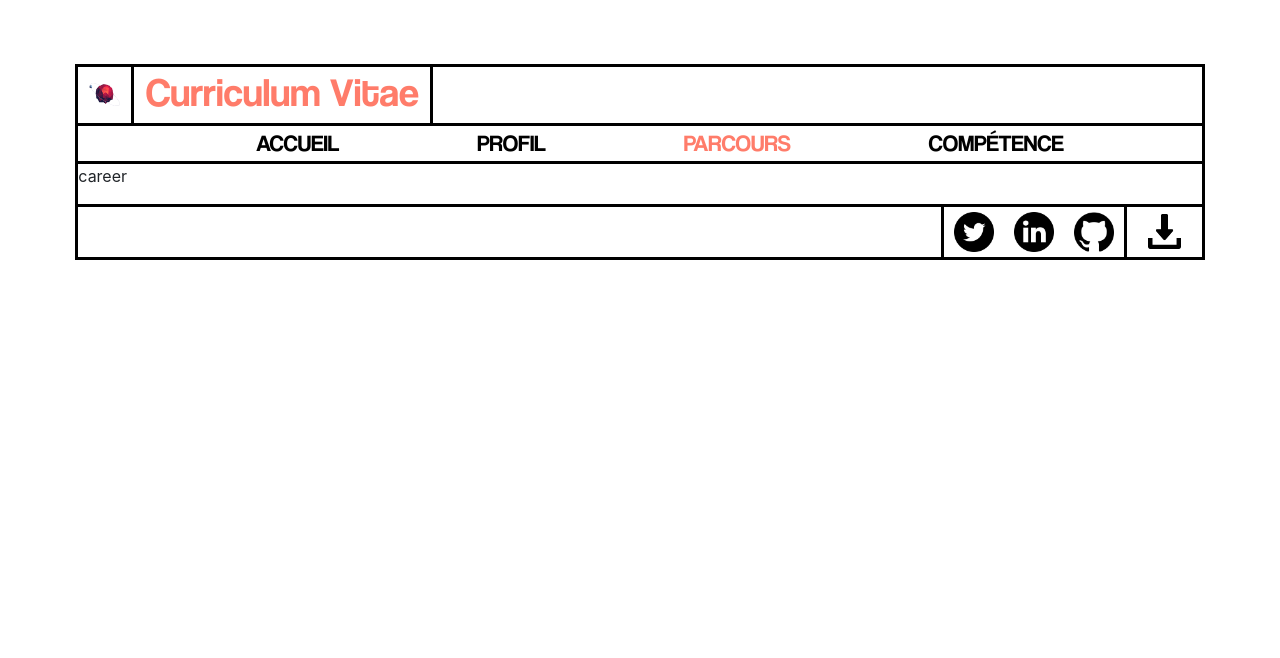
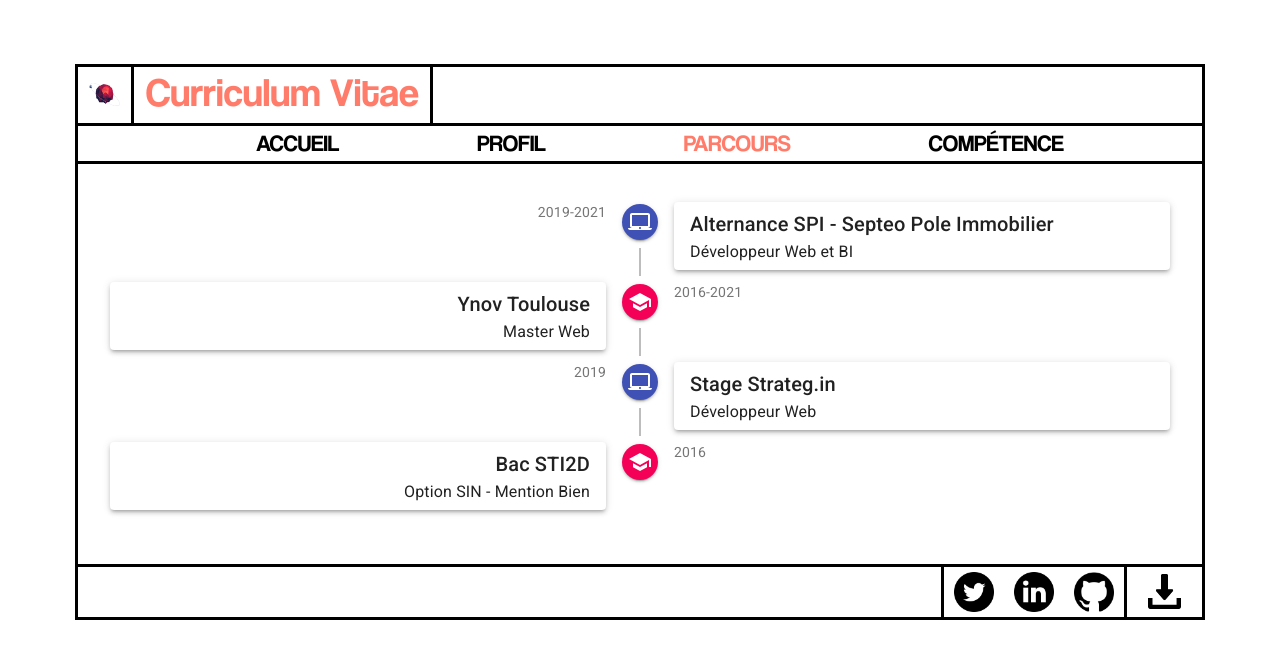
Before and after one commit to AlexFenoul/cv-react, a React (Create React App) app: page /parcours in a window 1280 px wide. Shown: the top 658 px of the page. Built offline with nearby package versions, Linux system fonts and the light colour scheme.

Commit message:
Career Done

```diff
--- a/package.json
+++ b/package.json
@@ -4,6 +4,8 @@
   "private": true,
   "dependencies": {
     "@material-ui/core": "^4.11.0",
+    "@material-ui/icons": "^4.9.1",
+    "@material-ui/lab": "^4.0.0-alpha.56",
     "@reduxjs/toolkit": "^1.1.0",
     "@testing-library/jest-dom": "^4.2.4",
     "@testing-library/react": "^9.3.2",
--- a/public/index.html
+++ b/public/index.html
@@ -24,6 +24,8 @@
       work correctly both with client-side routing and a non-root public URL.
       Learn how to configure a non-root public URL by running `npm run build`.
     -->
+    <link rel="stylesheet" href="https://fonts.googleapis.com/css?family=Roboto:300,400,500,700&display=swap" />
+    <link rel="stylesheet" href="https://fonts.googleapis.com/icon?family=Material+Icons" />
 
     <title>CV - Fenoul Alexandre</title>
   </head>
--- a/src/features/career/Career.js
+++ b/src/features/career/Career.js
@@ -1,13 +1,119 @@
-import React, { useState } from 'react';
+import React from 'react';
+import { makeStyles } from '@material-ui/core/styles';
+import Timeline from '@material-ui/lab/Timeline';
+import TimelineItem from '@material-ui/lab/TimelineItem';
+import TimelineSeparator from '@material-ui/lab/TimelineSeparator';
+import TimelineConnector from '@material-ui/lab/TimelineConnector';
+import TimelineContent from '@material-ui/lab/TimelineContent';
+import TimelineOppositeContent from '@material-ui/lab/TimelineOppositeContent';
+import TimelineDot from '@material-ui/lab/TimelineDot';
+import LaptopMacIcon from '@material-ui/icons/LaptopMac';
+import SchoolIcon from '@material-ui/icons/School';
+import Paper from '@material-ui/core/Paper';
+import Typography from '@material-ui/core/Typography';
 import { } from 'react-redux';
 import { } from './careerSlice.js';
 import styles from './Career.module.css';
 
+const useStyles = makeStyles((theme) => ({
+  paper: {
+    padding: '6px 16px',
+  },
+  secondaryTail: {
+    backgroundColor: theme.palette.secondary.main,
+  },
+}));
+
 export function Career() {
+  const classes = useStyles();
 
   return (
-    <div>
-      <p>career</p>
+    <div className={styles.career}>
+    <Timeline align="alternate">
+      <TimelineItem>
+        <TimelineOppositeContent>
+          <Typography variant="body2" color="textSecondary">
+            2019-2021
+          </Typography>
+        </TimelineOppositeContent>
+        <TimelineSeparator>
+          <TimelineDot color="primary">
+            <LaptopMacIcon />
+          </TimelineDot>
+          <TimelineConnector />
+        </TimelineSeparator>
+        <TimelineContent>
+          <Paper elevation={3} className={classes.paper}>
+            <Typography variant="h6" component="h1">
+              Alternance SPI - Septeo Pole Immobilier
+            </Typography>
+            <Typography>Développeur Web et BI </Typography>
+          </Paper>
+        </TimelineContent>
+      </TimelineItem>
+      <TimelineItem>
+        <TimelineOppositeContent>
+          <Typography variant="body2" color="textSecondary">
+            2016-2021
+          </Typography>
+        </TimelineOppositeContent>
+        <TimelineSeparator>
+          <TimelineDot color="secondary">
+            <SchoolIcon />
+          </TimelineDot>
+          <TimelineConnector />
+        </TimelineSeparator>
+        <TimelineContent>
+          <Paper elevation={3} className={classes.paper}>
+            <Typography variant="h6" component="h1">
+              Ynov Toulouse
+            </Typography>
+            <Typography>Master Web</Typography>
+          </Paper>
+        </TimelineContent>
+      </TimelineItem>
+      <TimelineItem>
+        <TimelineOppositeContent>
+          <Typography variant="body2" color="textSecondary">
+            2019
+          </Typography>
+        </TimelineOppositeContent>
+        <TimelineSeparator>
+          <TimelineDot color="primary">
+            <LaptopMacIcon />
+          </TimelineDot>
+          <TimelineConnector />
+        </TimelineSeparator>
+        <TimelineContent>
+          <Paper elevation={3} className={classes.paper}>
+            <Typography variant="h6" component="h1">
+              Stage Strateg.in
+            </Typography>
+            <Typography>Développeur Web</Typography>
+          </Paper>
+        </TimelineContent>
+      </TimelineItem>
+      <TimelineItem>
+        <TimelineOppositeContent>
+          <Typography variant="body2" color="textSecondary">
+            2016
+          </Typography>
+        </TimelineOppositeContent>
+        <TimelineSeparator>
+          <TimelineDot color="secondary">
+            <SchoolIcon />
+          </TimelineDot>
+        </TimelineSeparator>
+        <TimelineContent>
+          <Paper elevation={3} className={classes.paper}>
+            <Typography variant="h6" component="h1">
+              Bac STI2D
+            </Typography>
+            <Typography>Option SIN - Mention Bien</Typography>
+          </Paper>
+        </TimelineContent>
+      </TimelineItem>
+    </Timeline>
     </div>
   );
-}
+};
--- a/src/features/career/Career.module.css
+++ b/src/features/career/Career.module.css
@@ -0,0 +1,6 @@
+.career{
+    height: 400px;
+    display: flex;
+    align-items: center;
+    justify-content: center;
+}
--- a/src/features/profile/Profile.module.css
+++ b/src/features/profile/Profile.module.css
@@ -32,5 +32,5 @@ label{
 }
 
 .infoDeux{
-    margin-left: 70px;
+    margin-left: 100px;
 }
```
Also changed, not shown: 1 other file (tests, documents, lock files or other folders).
